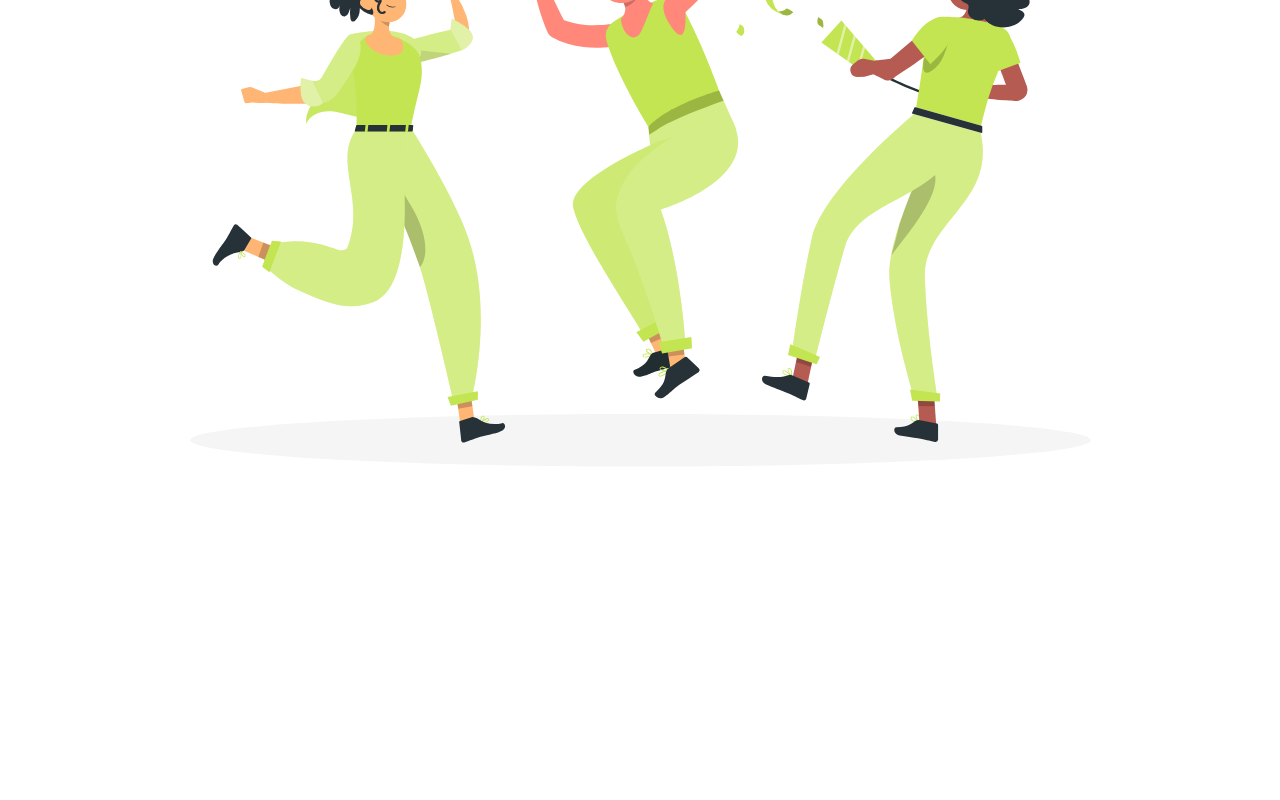
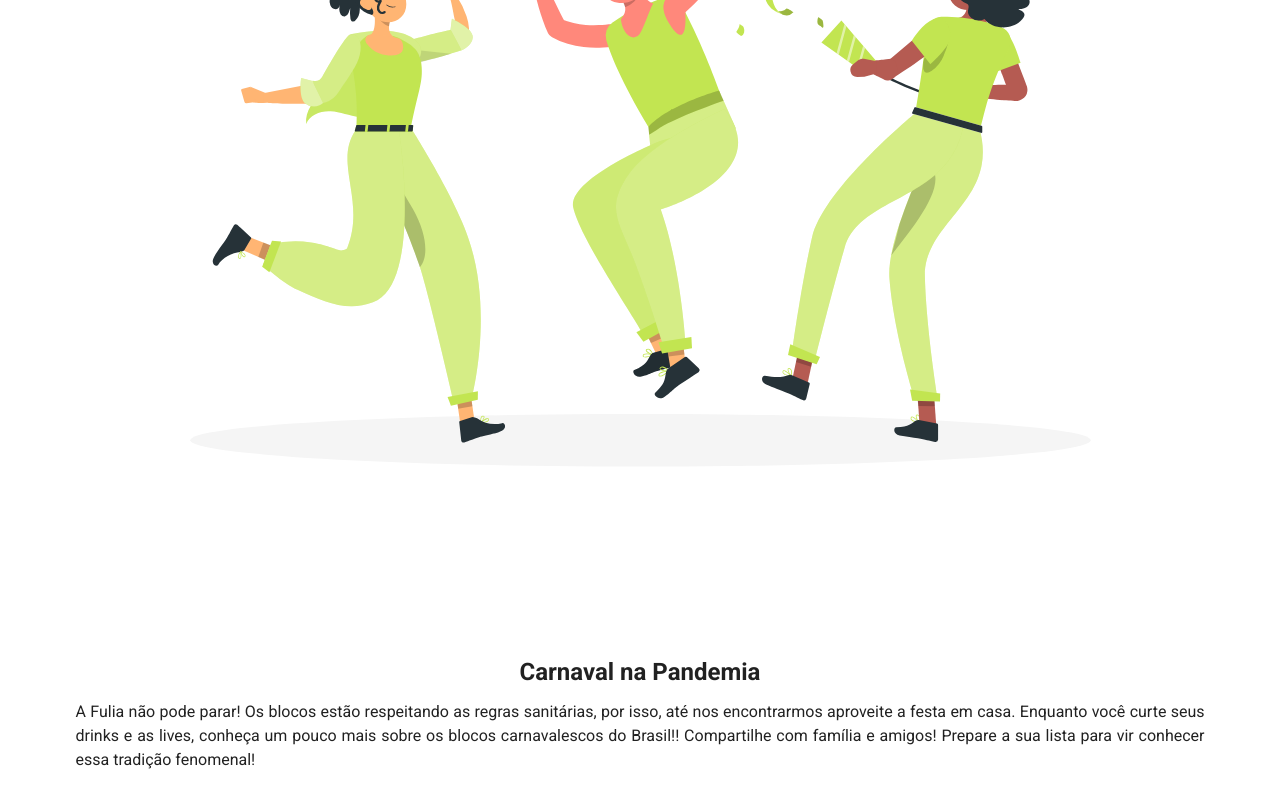
Before and after one commit to shenonsilva/hackatondecola, a Vue app: page / in a window 1280 px wide. Shown: the part 585-1385 px from the top of the page. Before the commit the page ends 1233 px from the top, so only its background shows below. Built offline with nearby package versions, Linux system fonts and the light colour scheme.

Commit message:
Titulo e texto estilazados

```diff
--- a/src/views/MeuInicio.vue
+++ b/src/views/MeuInicio.vue
@@ -1,8 +1,11 @@
 <template>
     <v-container>
-        <div class="mt-0 inicio-img">
+        <div class="mt-0git inicio-img">
             <img src="../assets/logoInicio.svg" alt="Pessoas no Carmaval">
-        </div>
+            </div>
+        <h2 class="text-h5 text-center mb-3 mt-5"><strong>Carnaval na Pandemia</strong></h2>
+        <p class="text-home text-justify mt-2 ml-4 mr-4">A Fulia não pode parar! Os blocos estão respeitando as regras sanitárias, por isso, até nos encontrarmos aproveite a festa em casa.
+        Enquanto você curte seus drinks e as lives, conheça um pouco mais sobre os blocos carnavalescos do Brasil!! Compartilhe com família e amigos! Prepare a sua lista para vir conhecer essa tradição fenomenal!</p>
     </v-container>
 </template>
 
```
